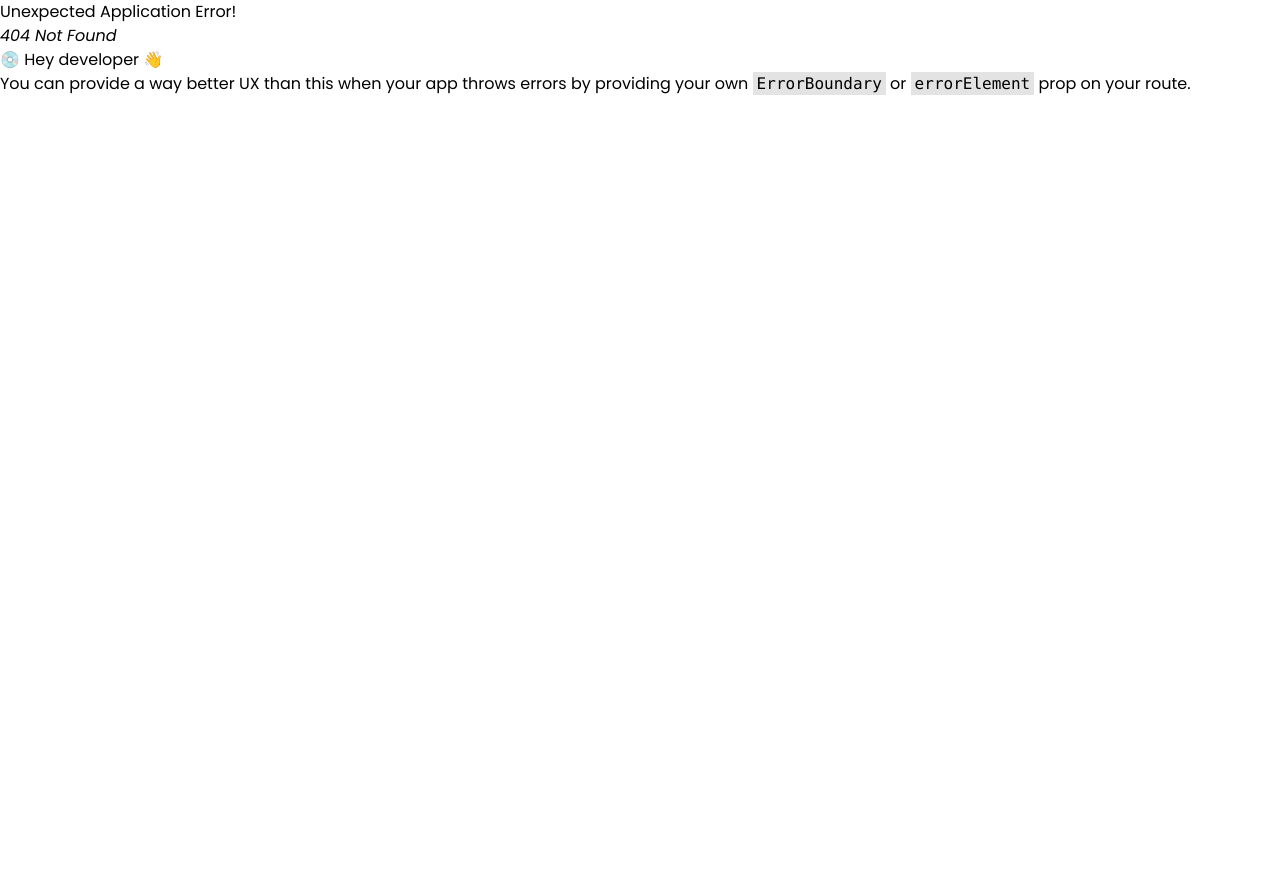
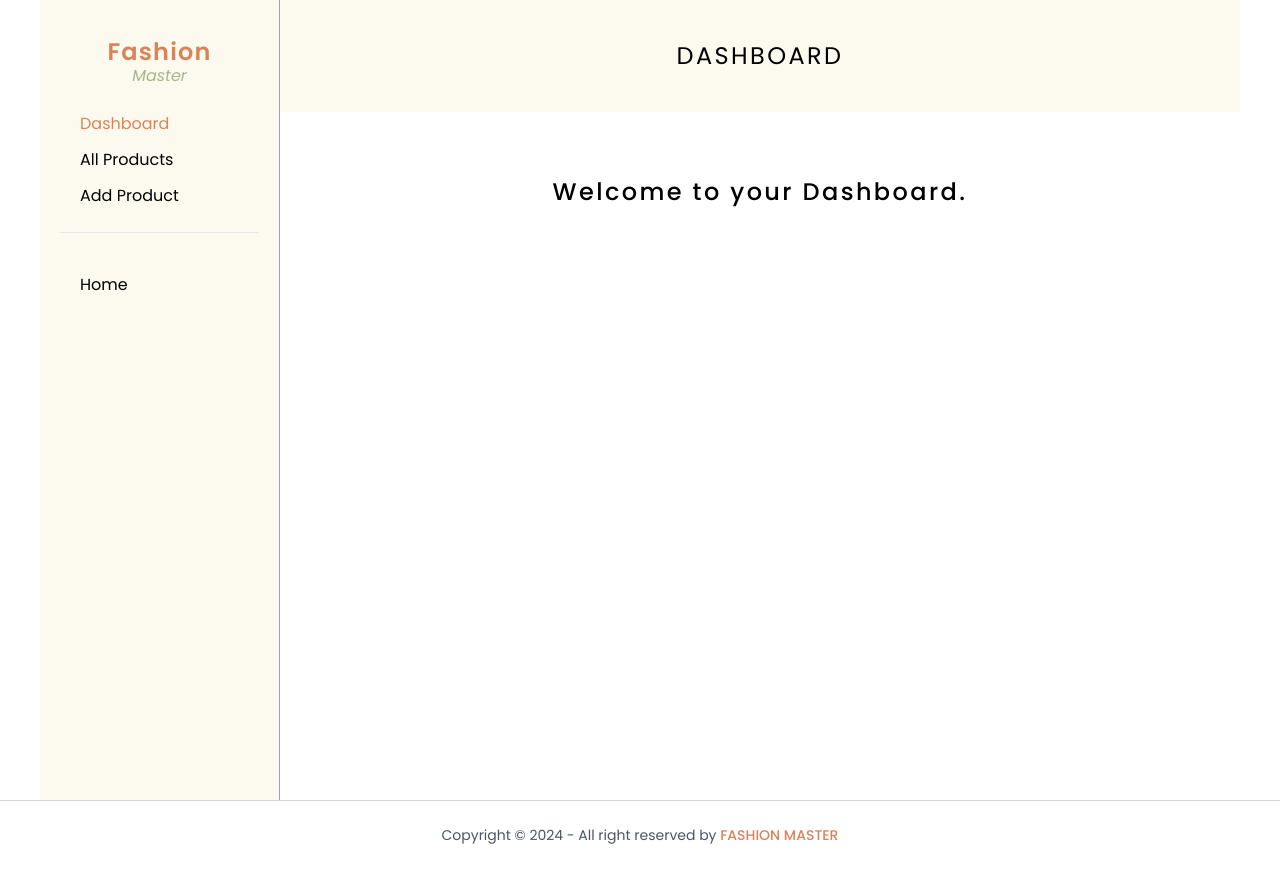
Before and after one commit to najrulislam38/fasion-master, a React (Vite) app: page /dashboard in a window 1280 px wide. Before the commit this address had no page. Before the commit the page ends 800 px from the top, so only its background shows below. Built offline with nearby package versions, Linux system fonts and the light colour scheme.

Commit message:
added dashboard layout and some dashboard layout.

```diff
--- a/src/Layout/Root.jsx
+++ b/src/Layout/Root.jsx
@@ -1,4 +1,3 @@
-import React from "react";
 import Header from "../Components/Header/Header";
 import { Outlet } from "react-router-dom";
 import Footer from "../Components/Footer/Footer";
--- /dev/null
+++ b/src/Pages/Dashboard/AllProducts.jsx
@@ -0,0 +1,14 @@
+const AllProducts = () => {
+  return (
+    <div>
+      <h1 className="bg-[#FCFAEE] py-10  text-center text-xl md:text-xl uppercase tracking-widest">
+        All Product
+      </h1>
+      <div className="p-10">
+        <p className="">Welcome to your Dashboard.</p>
+      </div>
+    </div>
+  );
+};
+
+export default AllProducts;
--- /dev/null
+++ b/src/Pages/Dashboard/Dashboard/Dashboard.jsx
@@ -0,0 +1,16 @@
+const Dashboard = () => {
+  return (
+    <div>
+      <h1 className="bg-[#FCFAEE] py-10  text-center text-xl md:text-2xl uppercase tracking-widest">
+        Dashboard
+      </h1>
+      <div>
+        <p className="font-medium text-lg md:text-2xl text-center pt-16 tracking-widest">
+          Welcome to your Dashboard.
+        </p>
+      </div>
+    </div>
+  );
+};
+
+export default Dashboard;
--- /dev/null
+++ b/src/Pages/Dashboard/Dashboard/DashboardSideBar.jsx
@@ -0,0 +1,58 @@
+// import { IoSpeedometerSharp } from "react-icons/
+
+import { Link, useLocation } from "react-router-dom";
+
+const DashBoardSideBar = () => {
+  const location = useLocation();
+  const pathName = location?.pathname;
+  const links = [
+    {
+      path: "/dashboard",
+      name: "Dashboard",
+    },
+    {
+      path: "/dashboard/all-products",
+      name: "All Products",
+    },
+    {
+      path: "/dashboard/add-product",
+      name: "Add Product",
+    },
+  ];
+  return (
+    <div className="relative max-w-md bg-[#FCFAEE] min-h-screen border-r border-gray-400 px-5 py-10">
+      <div className="flex flex-col text-center">
+        <h1 className="text-2xl font-semibold leading-none tracking-wider text-primary">
+          Fashion
+        </h1>
+        <p className="text-secondary italic">Master</p>
+      </div>
+
+      <div className=" flex flex-col gap-1 p-5">
+        {links?.map((link, index) => (
+          <Link
+            to={`${link?.path}`}
+            key={index}
+            className={`${
+              link?.path == pathName && "text-primary"
+            }  cursor-pointer my-1 hover:text-primary duration-200`}
+            href={link?.path}
+          >
+            {link.name}
+          </Link>
+        ))}
+      </div>
+      <hr />
+      <div className="mt-10">
+        <Link
+          to={"/"}
+          className="px-5 cursor-pointer my-1 hover:text-primary duration-200"
+        >
+          Home
+        </Link>
+      </div>
+    </div>
+  );
+};
+
+export default DashBoardSideBar;
--- /dev/null
+++ b/src/Pages/Dashboard/Layout/DashboardLayout.jsx
@@ -0,0 +1,24 @@
+import { Outlet } from "react-router-dom";
+import Container from "../../../Components/Container/Container";
+import DashBoardSideBar from "../Dashboard/DashboardSideBar";
+import Footer from "../../../Components/Footer/Footer";
+
+const DashboardLayout = () => {
+  return (
+    <div>
+      <Container>
+        <div className="lg:flex">
+          <di className="lg:w-1/5">
+            <DashBoardSideBar />
+          </di>
+          <div className="lg:w-4/5">
+            <Outlet />
+          </div>
+        </div>
+      </Container>
+      <Footer />
+    </div>
+  );
+};
+
+export default DashboardLayout;
--- a/src/Pages/Products/Products.jsx
+++ b/src/Pages/Products/Products.jsx
@@ -1,10 +1,17 @@
+import { useState } from "react";
 import Container from "../../Components/Container/Container";
 import useAxiosPublic from "../../Hooks/useAxiosPublic";
 import { useQuery } from "@tanstack/react-query";
 import { Link } from "react-router-dom";
+import { Bars3Icon, XMarkIcon } from "@heroicons/react/16/solid";
 
 const Products = () => {
   const axiosPublic = useAxiosPublic();
+  const [drawerOpen, setDrawerOpen] = useState(false);
+  const [searchValue, setSearchValue] = useState("");
+  const [sortBy, setSortBy] = useState("none");
+  const [page, setPage] = useState(0);
+  const limit = 10;
 
   const { data, isLoading, error } = useQuery({
     queryKey: ["products"],
@@ -16,13 +23,27 @@ const Products = () => {
 
   const allProducts = data?.products;
 
+  const sortedProducts =
+    sortBy === "none"
+      ? allProducts
+      : allProducts?.sort((a, b) => {
+          switch (sortBy) {
+            case "highToLowPrice":
+              return a.price - b.price;
+            case "lowToHighPrice":
+              return b.price - a.price;
+            default:
+              return 0;
+          }
+        });
+
   if (isLoading) {
     return <h1> Loading ....</h1>;
   }
   if (isLoading) {
     return <h1> {error?.message}</h1>;
   }
-  console.log(allProducts);
+  // console.log(allProducts);
 
   return (
     <div>
@@ -33,7 +54,67 @@ const Products = () => {
       <div className="my-10 md:my-20">
         <Container>
           <div className="mx-auto">
+            {/* Drawar Modal */}
+            <div className="lg:hidden flex justify-between p-4">
+              <h2 className="text-lg font-medium">Filter Options</h2>
+              <button onClick={() => setDrawerOpen(!drawerOpen)}>
+                {drawerOpen ? (
+                  <XMarkIcon className="size-6 " />
+                ) : (
+                  <Bars3Icon className="size-6 " />
+                )}{" "}
+                {/* Icon toggle */}
+              </button>
+            </div>
+
+            {/* Sidebar */}
+            <div
+              className={`lg:hidden fixed inset-0 bg-white z-50 transition-transform transform ${
+                drawerOpen ? "translate-x-0" : "-translate-x-full"
+              }`}
+            >
+              <div className="p-4">
+                <button
+                  onClick={() => setDrawerOpen(false)}
+                  className="absolute top-4 right-4"
+                >
+                  <XMarkIcon className="size-6 " />
+                </button>
+
+                <div>
+                  <h3 className="text-center text-xl md:3xl uppercase tracking-wider mb-7">
+                    Filters
+                  </h3>
+                  <form className="flex flex-row flex-wrap gap-4 items-center">
+                    <label htmlFor="search">Search : </label>
+                    <input
+                      id="search"
+                      type="text"
+                      placeholder="Search..."
+                      className="px-3 py-1  border bg-white  rounded focus:outline-none focus:ring-1 focus:ring-primary text-sm"
+                    />
+                  </form>
+                  <div className="flex items-center gap-4 my-4">
+                    <label htmlFor="sort">Sort By : </label>
+                    <select
+                      onChange={(e) => {
+                        setSortBy(e.target.value);
+                      }}
+                      name="sort"
+                      id="sort"
+                      className="bg-white px-3 py-1 text-black  border rounded focus:ring-1 focus:ring-primary text-sm"
+                    >
+                      <option value="none">Default</option>
+                      <option value="highToLowPrice">High To Low</option>
+                      <option value="lowToHighPrice">Low To High</option>
+                    </select>
+                  </div>
+                </div>
+              </div>
+            </div>
             <div className="flex gap-5 my-10 ">
+              {/* Drawer Button for small devices */}
+
               {/* side bar */}
               <div className="hidden p-5  lg:block  border-r-2 border-gray-300  ">
                 <div>
@@ -52,11 +133,14 @@ const Products = () => {
                   <div className="flex items-center gap-4 my-4">
                     <label htmlFor="sort">Sort By : </label>
                     <select
+                      onChange={(e) => {
+                        setSortBy(e.target.value);
+                      }}
                       name="sort"
                       id="sort"
                       className="bg-white px-3 py-1 text-black  border rounded focus:ring-1 focus:ring-primary text-sm"
                     >
-                      <option value="">Default</option>
+                      <option value="none">Default</option>
                       <option value="highToLowPrice">High To Low</option>
                       <option value="lowToHighPrice">Low To High</option>
                     </select>
@@ -65,7 +149,7 @@ const Products = () => {
               </div>
 
               {/* content area */}
-              {allProducts?.length > 0 ? (
+              {sortedProducts?.length > 0 ? (
                 <div className="lg:w-4/5 w-full">
                   <div className="grid gap-5 grid-cols-1 md:grid-cols-3  mx-4">
                     {allProducts?.map((data, index) => (
--- a/src/Pages/ProductDetails.jsx
+++ b/src/Pages/Shared/ProductDetails.jsx
@@ -1,7 +1,7 @@
 import { useParams } from "react-router-dom";
-import useAxiosPublic from "../Hooks/useAxiosPublic";
+import useAxiosPublic from "../../Hooks/useAxiosPublic";
 import { useQuery } from "@tanstack/react-query";
-import Container from "../Components/Container/Container";
+import Container from "../../Components/Container/Container";
 import { ShoppingBagIcon, ShoppingCartIcon } from "@heroicons/react/16/solid";
 
 const ProductDetails = () => {
```
Also changed, not shown: src/Routes/MainRoutes.jsx (+18 -1 lines).
